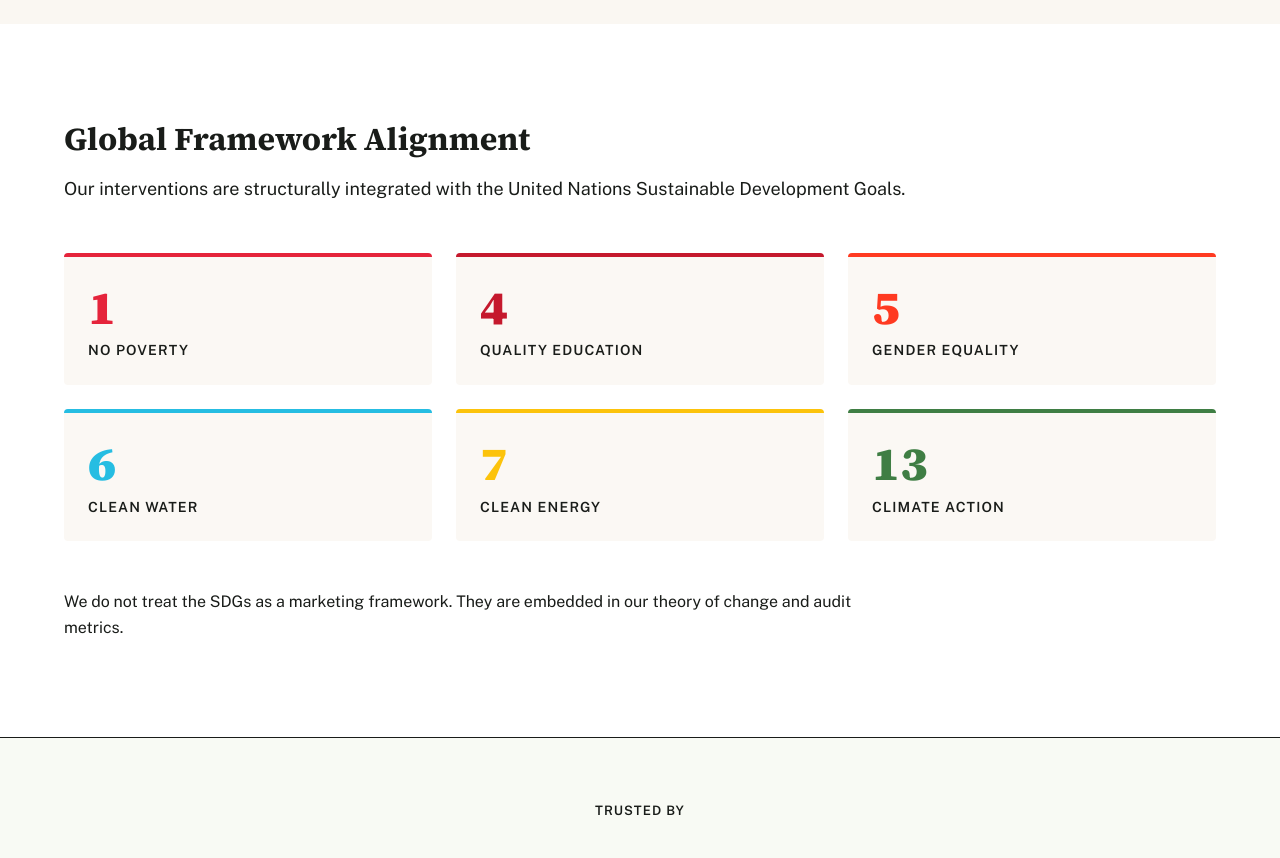
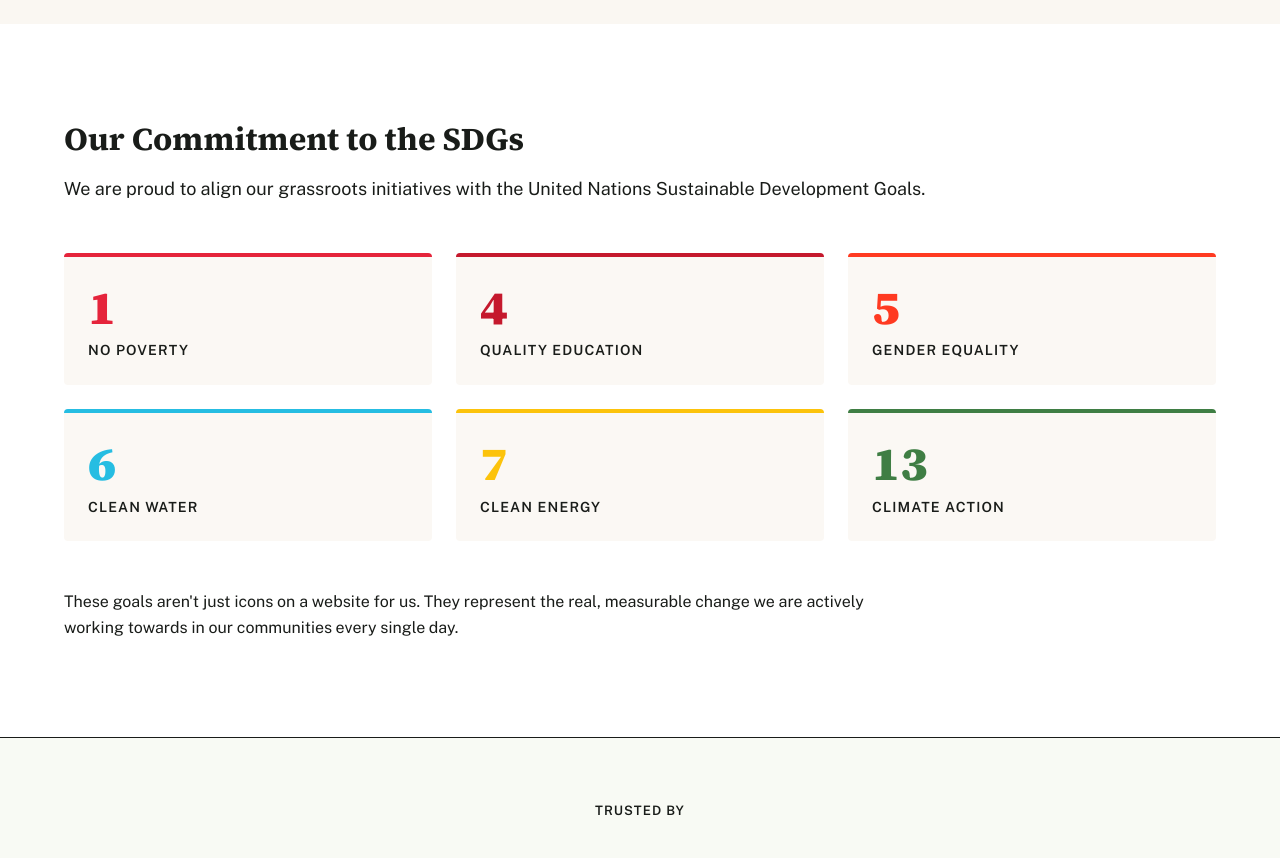
Before and after one commit to Cypher-0-shift/Stand-Sustainable-website, a Next.js app: page / in a window 1280 px wide. Shown: the part 4000-4858 px from the top of the page. Built offline with nearby package versions, Linux system fonts and the light colour scheme.

Commit message:
Rewrite SDG alignment copy to sound more authentic and human

```diff
--- a/src/content/story.ts
+++ b/src/content/story.ts
@@ -58,9 +58,9 @@ export const transitionCta = {
 };
 
 export const sdgAlignment = {
-  headline: 'Global Framework Alignment',
-  statement: 'Our interventions are structurally integrated with the United Nations Sustainable Development Goals.',
-  note: 'We do not treat the SDGs as a marketing framework. They are embedded in our theory of change and audit metrics.',
+  headline: 'Our Commitment to the SDGs',
+  statement: 'We are proud to align our grassroots initiatives with the United Nations Sustainable Development Goals.',
+  note: "These goals aren't just icons on a website for us. They represent the real, measurable change we are actively working towards in our communities every single day.",
   badges: [
     { number: '1', label: 'No Poverty', color: '#E5243B' },
     { number: '4', label: 'Quality Education', color: '#C5192D' },
```
